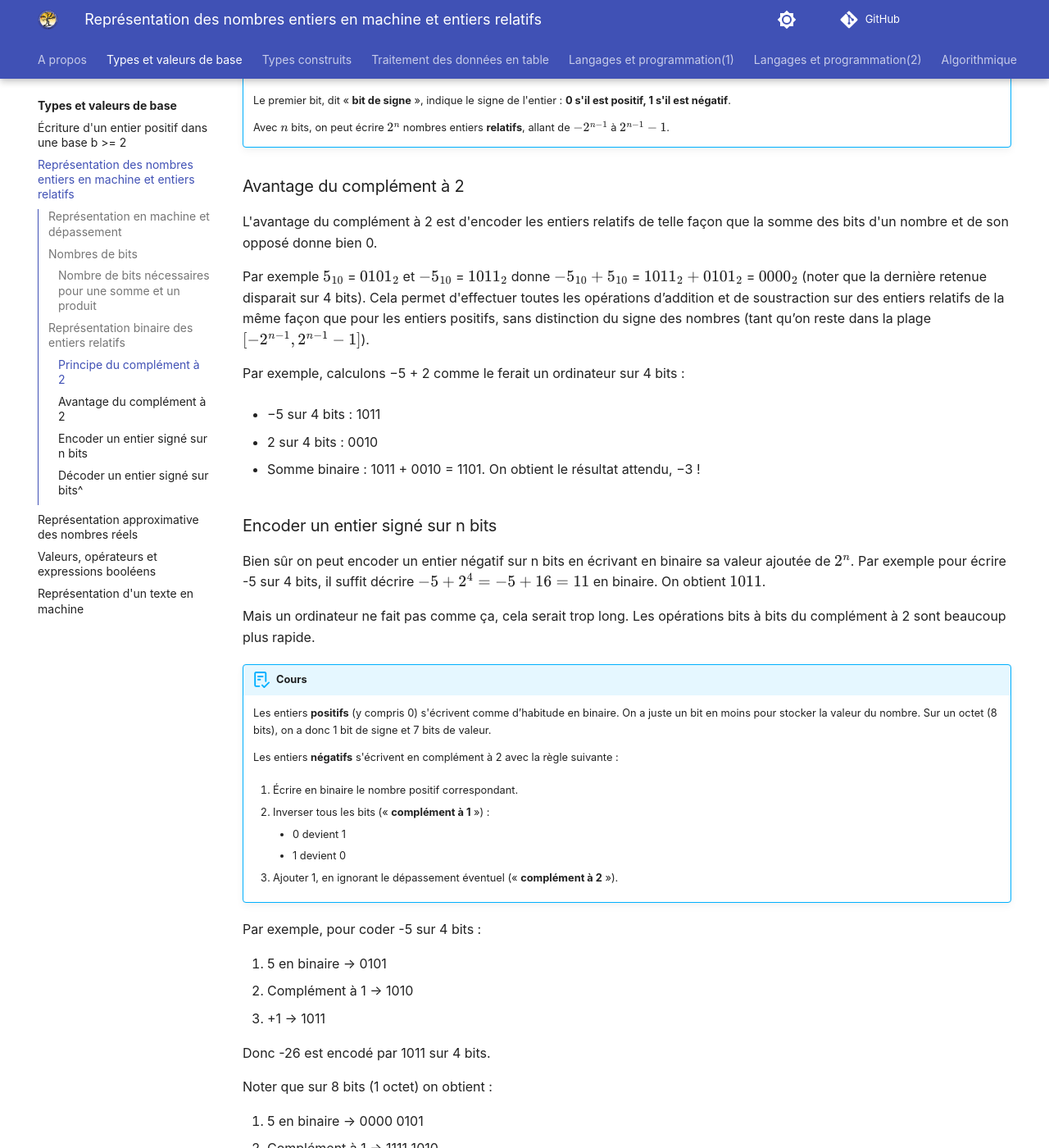
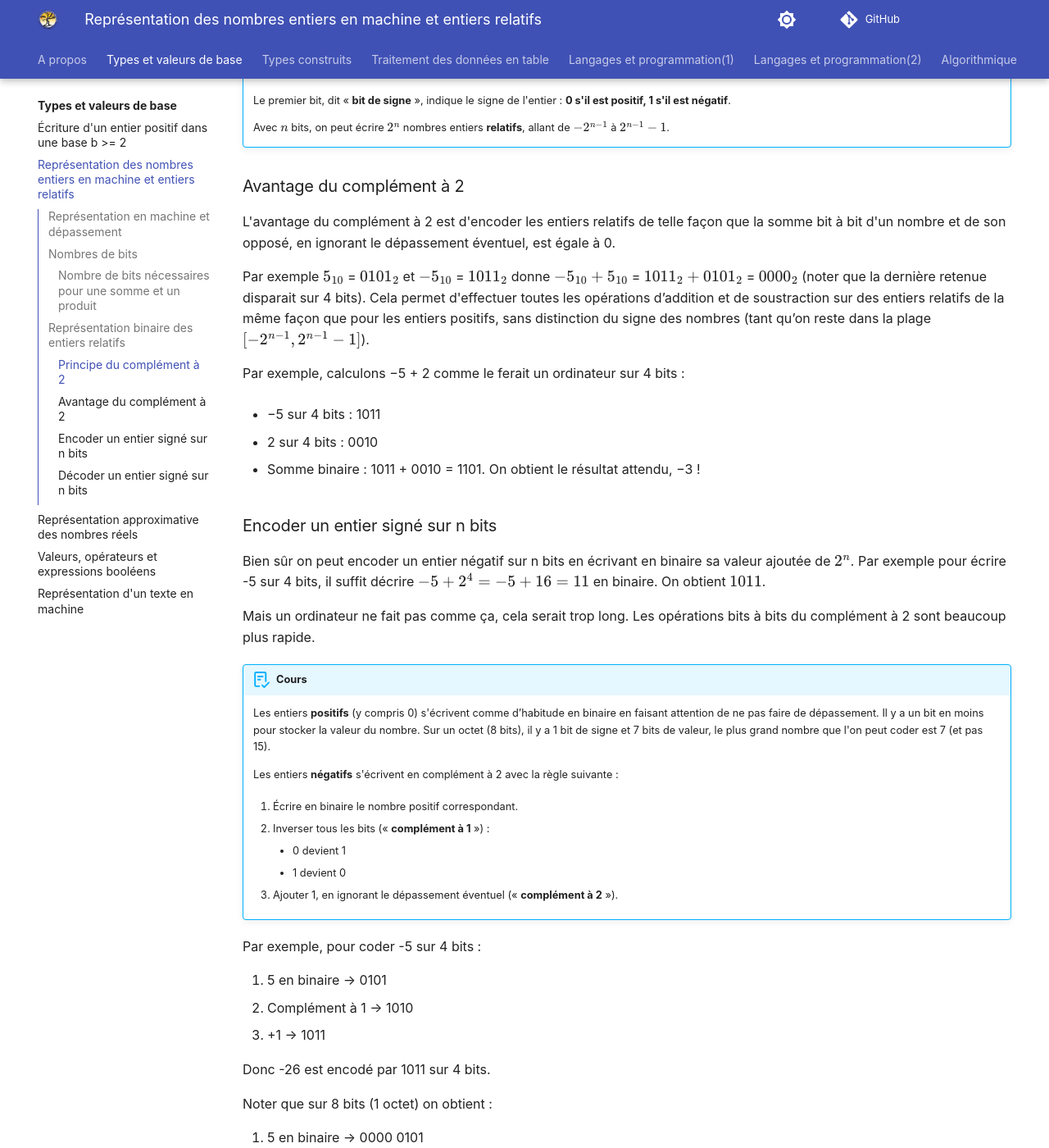
Before and after one commit to fab-perez/NSI-1, an MkDocs documentation site: the page built from docs/types-et-valeurs-de-base/2-representation-des-entiers-en-machine-entiers-relatifs.md, in a window 1280 px wide and 1400 px high, scrolled down 4365 px. Shown: the whole window at 82% size. Built offline with MkDocs 1.6.1 and Material for MkDocs 9.7.7, drawn with Linux system fonts in a browser that asks for light colours; comment, search, counter and statistics services are not loaded; some of the changed text lies outside the part shown.

Commit message:
Add files via upload

```diff
--- a/docs/types-et-valeurs-de-base/2-representation-des-entiers-en-machine-entiers-relatifs.md
+++ b/docs/types-et-valeurs-de-base/2-representation-des-entiers-en-machine-entiers-relatifs.md
@@ -181,7 +181,7 @@ Noter qu'il y a toujours un nombre négatif de plus que les positifs car $0$ est
 ### Avantage du complément à 2
 
 
-L'avantage du complément à 2 est d'encoder les entiers relatifs de telle façon que la somme des bits d'un nombre et de son opposé donne bien 0.
+L'avantage du complément à 2 est d'encoder les entiers relatifs de telle façon que la somme bit à bit d'un nombre et de son opposé, en ignorant le dépassement éventuel, est égale à 0.
 
 Par exemple $5_{10}$ = $0101_{2}$ et $−5_{10}$ = $1011_{2}$ donne $−5_{10} + 5_{10}$ = $1011_{2} + 0101_{2}$ = $0000_{2}$ (noter que la dernière retenue disparait sur 4 bits). Cela permet d'effectuer toutes les opérations d’addition et de soustraction sur des entiers relatifs de la même façon que pour les entiers positifs, sans distinction du signe des nombres (tant qu’on reste dans la plage $[−2^{n-1}, 2^{n-1}-1]$).
 
@@ -203,7 +203,7 @@ Mais un ordinateur ne fait pas comme ça, cela serait trop long. Les opérations
 
 !!! abstract "Cours"
 
-    Les entiers **positifs** (y compris 0) s'écrivent comme d’habitude en binaire. On a juste un bit en moins pour stocker la valeur du nombre. Sur un octet (8 bits), on a donc 1 bit de signe et 7 bits de valeur.
+    Les entiers **positifs** (y compris 0) s'écrivent comme d’habitude en binaire en faisant attention de ne pas faire de dépassement. Il y a un bit en moins pour stocker la valeur du nombre. Sur un octet (8 bits), il y a 1 bit de signe et 7 bits de valeur, le plus grand nombre que l'on peut coder est 7 (et pas 15).
 
     Les entiers **négatifs** s'écrivent en complément à 2 avec la règle suivante :
 
@@ -259,7 +259,7 @@ Noter que sur 8 bits (1 octet) on obtient  :
 
 
 
-### Décoder un entier signé sur bits^
+### Décoder un entier signé sur n bits
 
 De la même façon que pour l'encodage, on pourrait convertir un nombre négatif codé en complément à 2 sur n bits en calculant sa valeur entière puis en soustrayant $2n$. Par exemple la valeur de $1011$ est 11 à laquelle on soustrait $2^4 = 16$ pour obtenir -3. Une fois de plus, un ordinateur ne fait pas comme ça, cela serait trop long. Les opérations bits à bits du complément à 2 sont beaucoup plus rapide.
 
@@ -267,17 +267,17 @@ De la même façon que pour l'encodage, on pourrait convertir un nombre négatif
 !!! abstract "Cours"
     Pour retrouver la valeur décimale d'un nombre binaire, on commence par regarder le premier bit, le bit de signe :
 
-    - si le premier bit est 0, c'est un nombre positif, on décode comme s'il s'agissait d'un entier naturel.
+    Si le **bit de signe est 0**, c'est un nombre positif, on décode comme s'il s'agissait d'un entier naturel.
 
-    - si le premier bit est 1, c'est donc un nombre négatif, on applique la règle suivante :
+    Si le ** bit de signe est 1**, c'est donc un nombre négatif, on applique la règle suivante :
 
-        1.  Inverser tous les bits (« **complément à 1** ») :
-            -   0  devient  1
-            -   1  devient  0
+    1.  Inverser tous les bits (« **complément à 1** ») :
+        -   0  devient  1
+        -   1  devient  0
 
-        2.  Ajouter 1, en ignorant le dépassement éventuel (« **complément à 2** »)
+    2.  Ajouter 1, en ignorant le dépassement éventuel (« **complément à 2** »)
 
-        3.  Décoder le nombre binaire et prendre son opposé.
+    3.  Décoder le nombre binaire et prendre son opposé.
 
 Exemple : Trouver la valeur du nombre binaire 1110 0111
 
```
